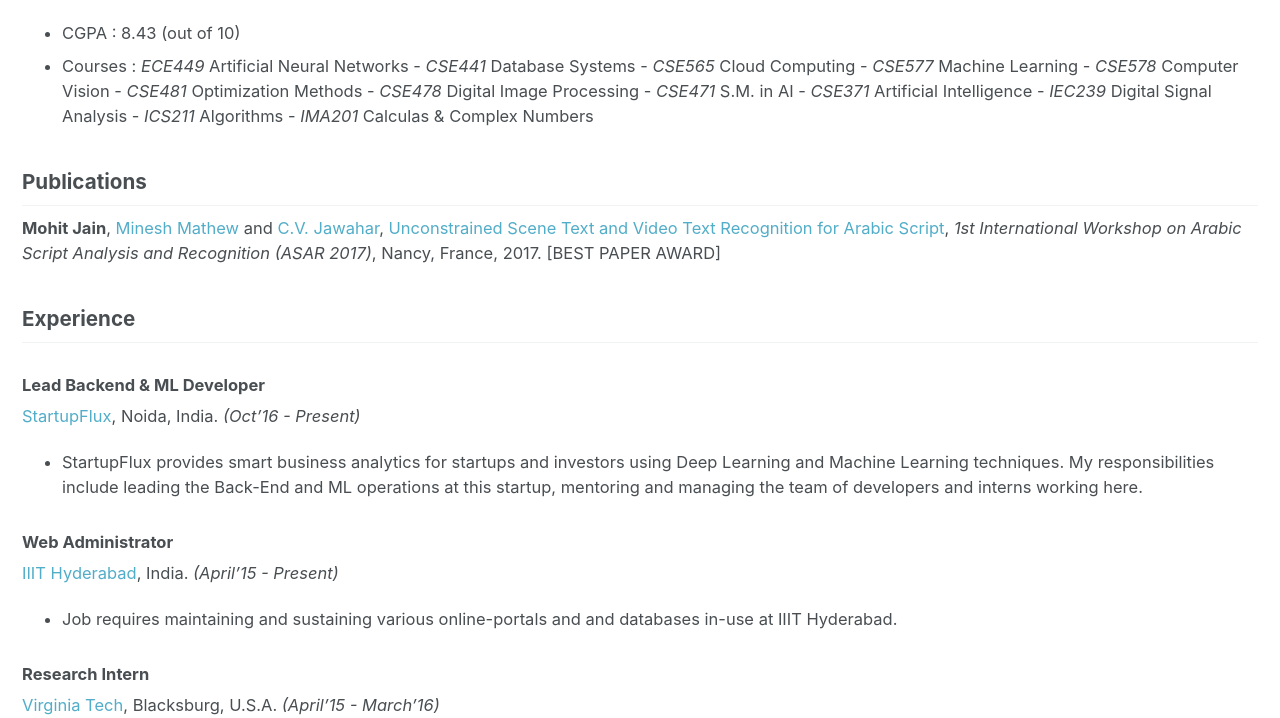
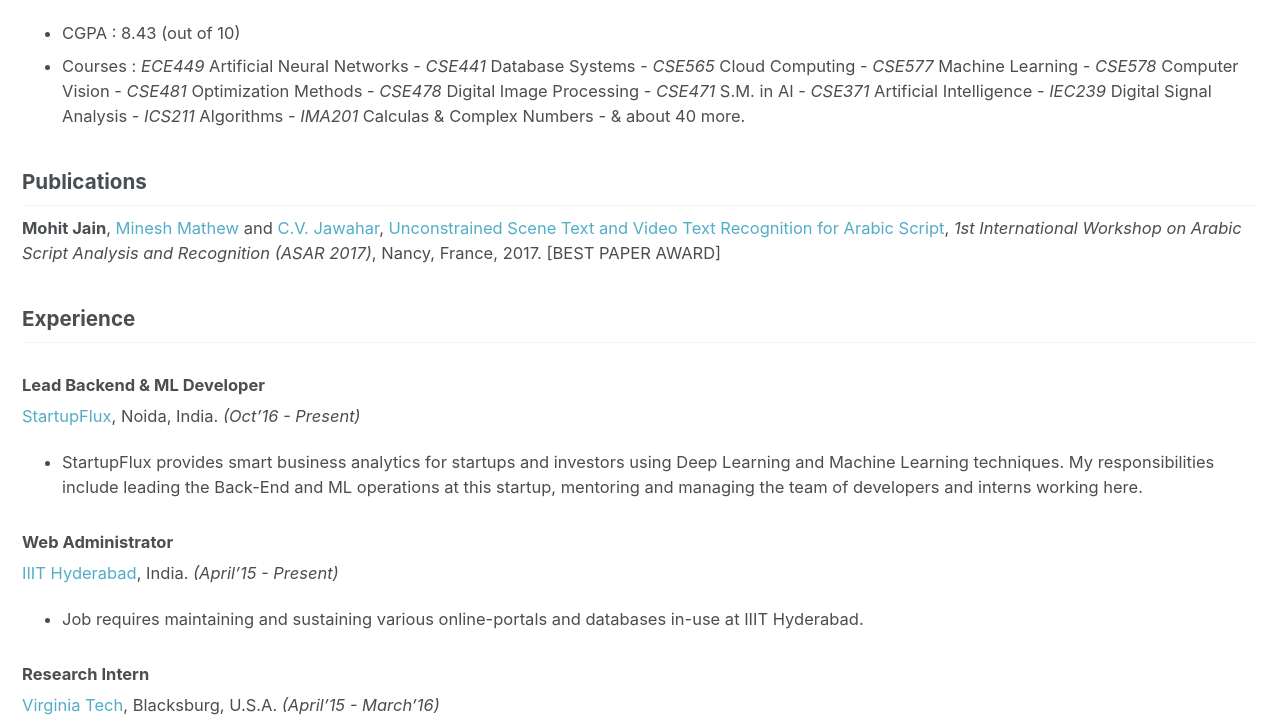
Before and after one commit to NightFury13/nightfury13.github.io, a Jekyll site: the page built from _pages/resume.md, in a window 1280 px wide. Shown: the part 536-1254 px from the top of the page. Built offline with Jekyll 4.4.1, drawn with Linux system fonts in a browser that asks for light colours.

Commit message:
typo fixes

```diff
--- a/_pages/resume.md
+++ b/_pages/resume.md
@@ -17,7 +17,7 @@ author_profile: true
 ### B.Tech. (honors) in Computer Science
 [IIIT Hyderabad](https://iiit.ac.in) _(July'12 - April'16)_
 * CGPA          : 8.43 (out of 10)
-* Courses       : *ECE449* Artificial Neural Networks - *CSE441* Database Systems - *CSE565* Cloud Computing - *CSE577* Machine Learning - *CSE578* Computer Vision - *CSE481* Optimization Methods - *CSE478* Digital Image Processing - *CSE471* S.M. in AI - *CSE371* Artificial Intelligence - *IEC239* Digital Signal Analysis - *ICS211* Algorithms - *IMA201* Calculas & Complex Numbers
+* Courses       : *ECE449* Artificial Neural Networks - *CSE441* Database Systems - *CSE565* Cloud Computing - *CSE577* Machine Learning - *CSE578* Computer Vision - *CSE481* Optimization Methods - *CSE478* Digital Image Processing - *CSE471* S.M. in AI - *CSE371* Artificial Intelligence - *IEC239* Digital Signal Analysis - *ICS211* Algorithms - *IMA201* Calculas & Complex Numbers - & about 40 more.
 
 ## Publications
 
@@ -30,7 +30,7 @@ author_profile: true
 
 ### Web Administrator
 [IIIT Hyderabad](https://iiit.ac.in), India. _(April'15 - Present)_
-* Job requires maintaining and sustaining various online-portals and and databases in-use at IIIT Hyderabad.
+* Job requires maintaining and sustaining various online-portals and databases in-use at IIIT Hyderabad.
 
 ### Research Intern
 [Virginia Tech](https://www.vt.edu/), Blacksburg, U.S.A. _(April'15 - March'16)_
```
